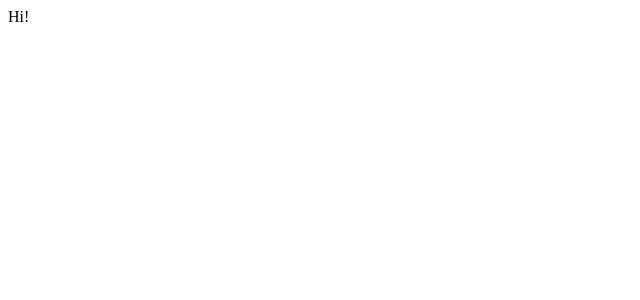
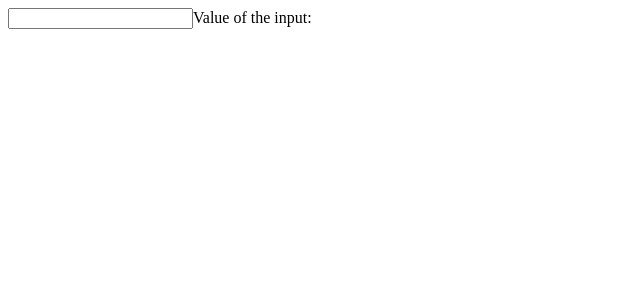
Before and after one commit to nhuhai/youtube-search, a React (Create React App) app: page / in a window 1280 px wide. Shown: the top 300 px of the page, without its empty margins (0-640 px from the left). Built offline with nearby package versions, Linux system fonts and the light colour scheme.

Commit message:
add components, eslint

```diff
--- /dev/null
+++ b/src/components/search-bar.js
@@ -0,0 +1,26 @@
+import React, { Component } from 'react';
+
+class SearchBar extends Component {
+  constructor(props) {
+    super(props);
+
+    this.state = { term: '' };
+  }
+
+  render() {
+    return (
+      <div>
+        <input
+          onChange={event => this.setState({ term: event.target.value })}
+          value={this.state.term} />
+        Value of the input: {this.state.term}
+      </div>
+    );
+  }
+
+  onInputChange(event) {
+    console.log(event.target.value);
+  }
+}
+
+export default SearchBar;
--- a/src/index.js
+++ b/src/index.js
@@ -1,5 +1,6 @@
 import React from 'react';
 import ReactDOM from 'react-dom';
+import SearchBar from './components/search-bar';
 // import './index.css';
 // import App from './App';
 // import registerServiceWorker from './registerServiceWorker';
@@ -7,9 +8,15 @@ import ReactDOM from 'react-dom';
 // ReactDOM.render(<App />, document.getElementById('root'));
 // registerServiceWorker();
 
+const API_KEY = 'AIzaSyBGC8P3FA40zy94S217tbCR3uvXRCDFb_g';
+
 // Create a new component. This component should produce some HTML
 const App = () => {
-  return <div>Hi!</div>
+  return (
+    <div>
+      <SearchBar />
+    </div>
+  );
 }
 
 // Take this component's generated HTML and put it on the page (in the DOM)
```
Also changed, not shown: package.json (+10 -2 lines), src/components/video-detail.js (added), src/components/video-list-item.js (added), src/components/video-list.js (added), 2 other files (tests, documents, lock files or other folders).
